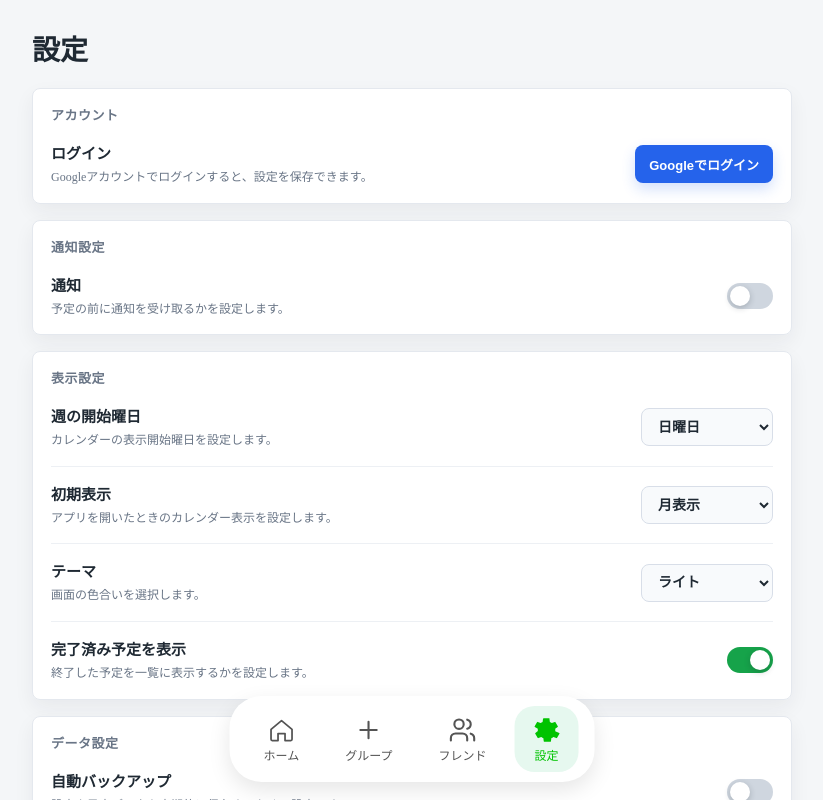
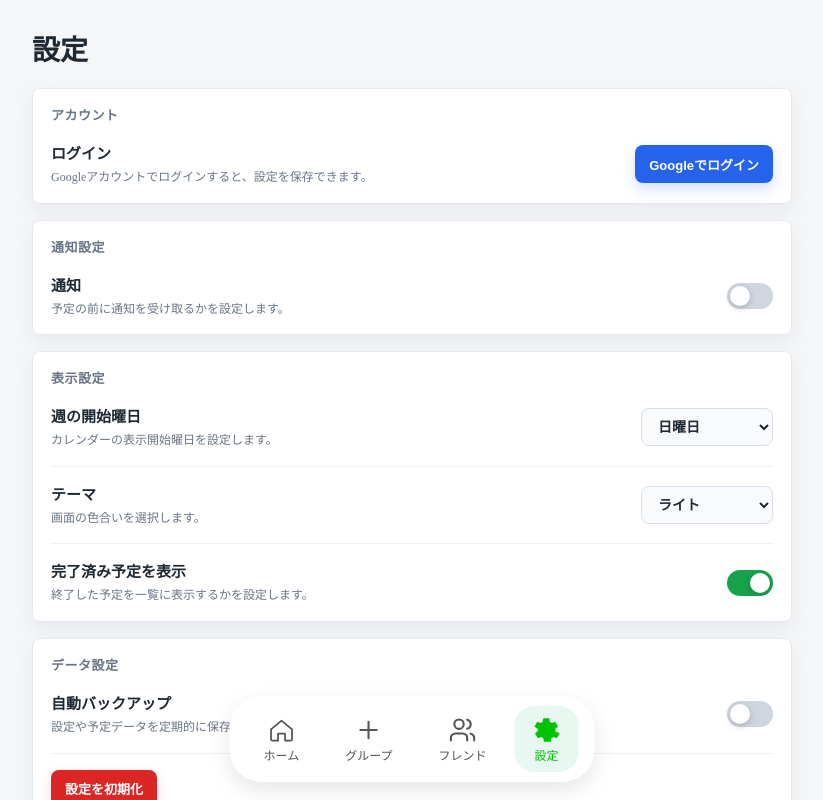
Before and after one commit to cucumber1117/App-Ex-system-P, a React (Vite) app: page /settings in a window 1280 px wide. Shown: the top 800 px of the page, without its empty margins (228-1051 px from the left). Built offline with nearby package versions, Linux system fonts and the light colour scheme; no server answers.

Commit message:
初期表示設定削除

```diff
--- a/src/pages/settings/Settings.jsx
+++ b/src/pages/settings/Settings.jsx
@@ -499,27 +499,6 @@ const Settings = () => {
 
                 <div className={styles.row}>
                     <div>
-                        <div className={styles.label}>初期表示</div>
-                        <p className={styles.description}>
-                            アプリを開いたときのカレンダー表示を設定します。
-                        </p>
-                    </div>
-
-                    <select
-                        className={styles.select}
-                        value={viewMode}
-                        onChange={(e) =>
-                            saveSettings({ viewMode: e.target.value })
-                        }
-                    >
-                        <option value="month">月表示</option>
-                        <option value="week">週表示</option>
-                        <option value="day">日表示</option>
-                    </select>
-                </div>
-
-                <div className={styles.row}>
-                    <div>
                         <div className={styles.label}>テーマ</div>
                         <p className={styles.description}>
                             画面の色合いを選択します。
```
